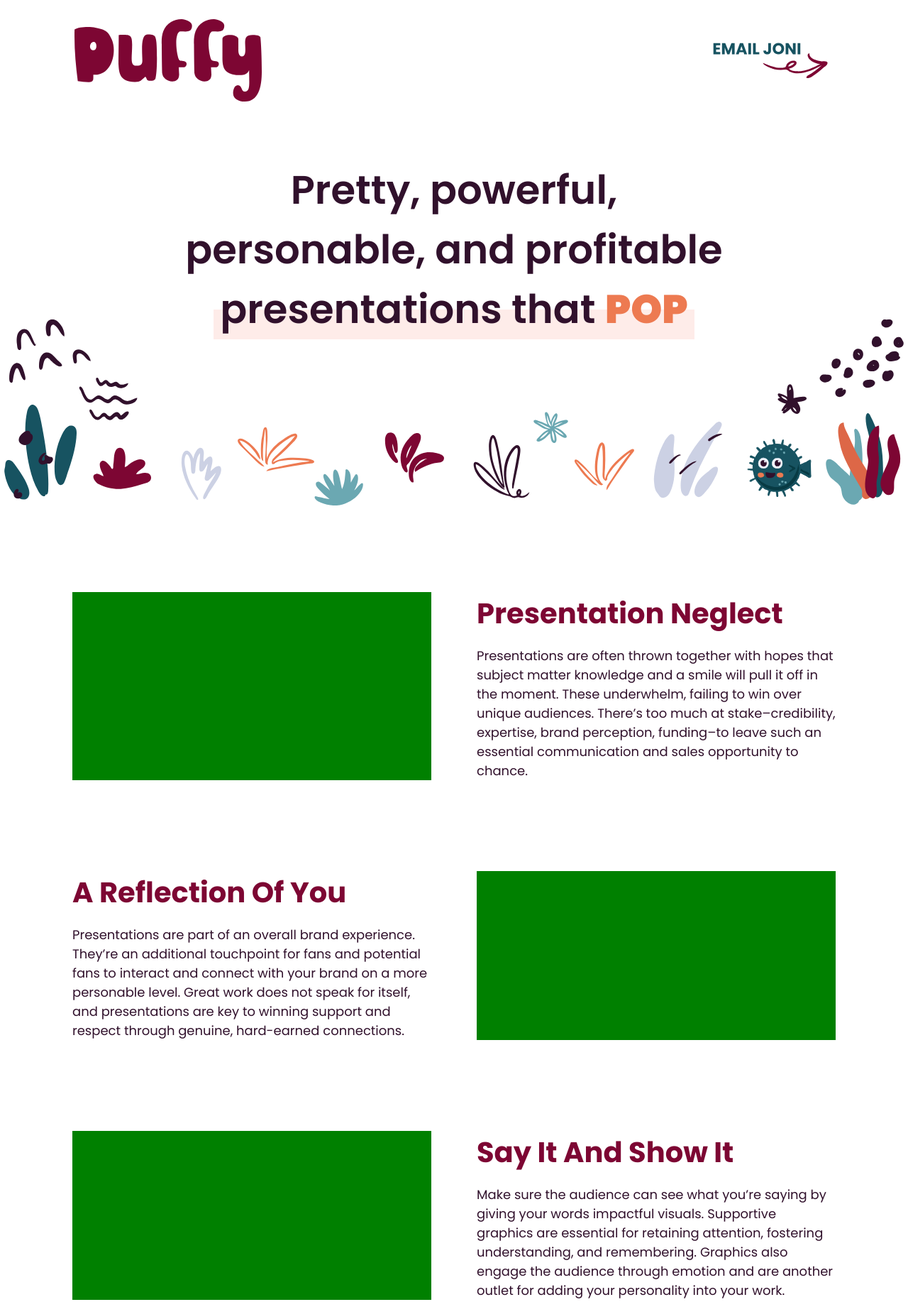
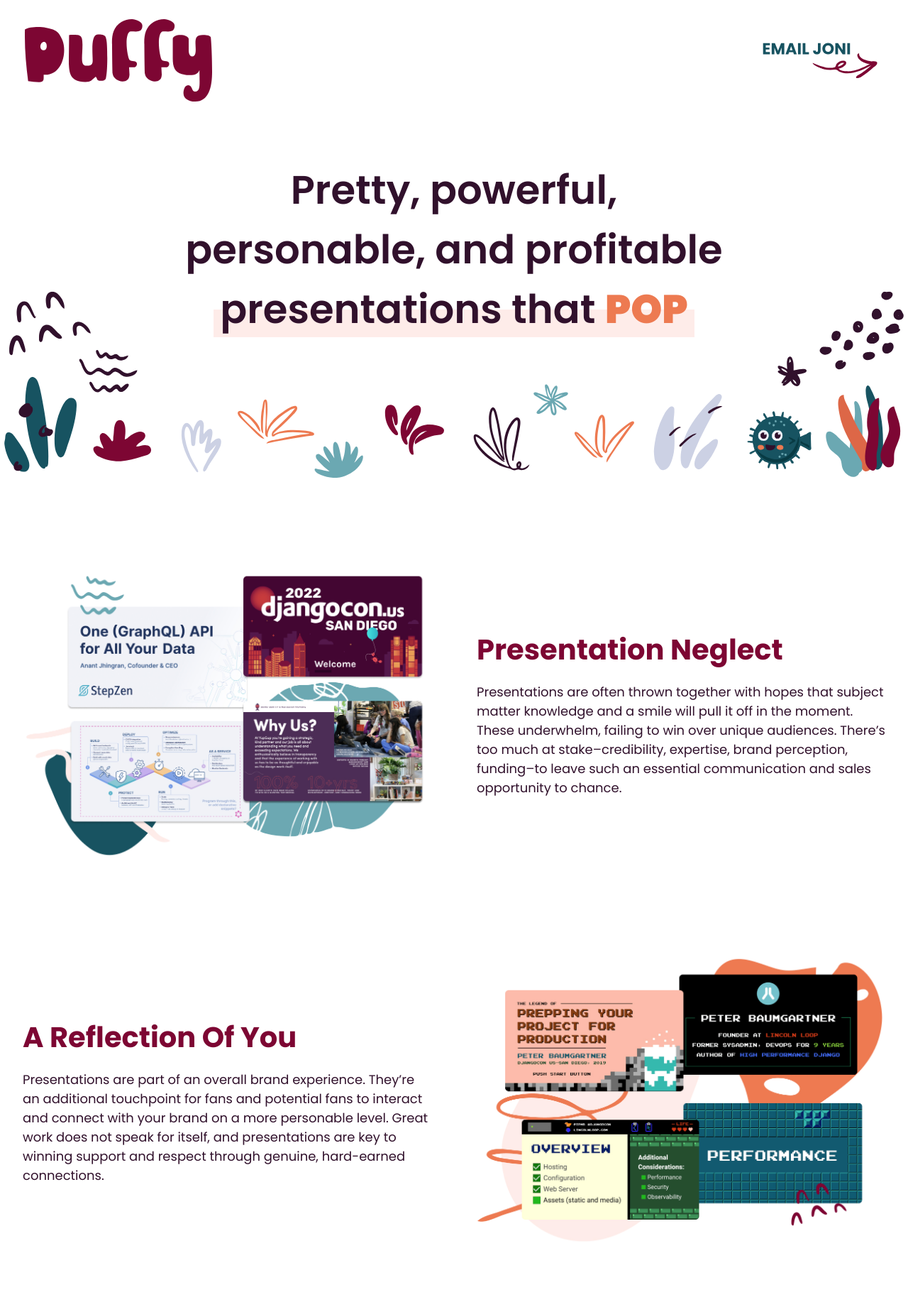
Before and after one commit to yupgup/puffy.design, a website built with Parcel: page index.html in a window 1280 px wide. Shown: the top 1834 px of the page at 71% size. Built offline with nearby package versions, Linux system fonts and the light colour scheme.

Commit message:
Adds responsive bits

```diff
--- a/index.html
+++ b/index.html
@@ -16,7 +16,7 @@
 <header class="site-header">
   <div class="container">
     <img src="images/logo.svg" alt="Puffy" />
-    <a href="mailto:joni@puffy.design" class="site-header-email-cta">Email Joni</a>
+    <a href="mailto:hello@puffy.design" class="site-header-email-cta">Email Joni</a>
   </div>
 </header>
 
@@ -30,9 +30,9 @@
 
   <div class="block sample-block">
     <div class="container">
-      <div class="sample-block-images">
-
-      </div>
+      <figure class="sample-block-images">
+        <img src="images/sample-1.jpg" alt="Sample 1" />
+      </figure>
 
       <section class="sample-block-content">
         <h2>Presentation Neglect</h2>
@@ -43,9 +43,9 @@
 
   <div class="block sample-block content-first">
     <div class="container">
-      <div class="sample-block-images">
-
-      </div>
+      <figure class="sample-block-images">
+        <img src="images/sample-2.jpg" alt="Sample 1" />
+      </figure>
 
       <section class="sample-block-content">
         <h2>A Reflection Of You</h2>
@@ -56,9 +56,9 @@
 
   <div class="block sample-block">
     <div class="container">
-      <div class="sample-block-images">
-
-      </div>
+      <figure class="sample-block-images">
+        <img src="images/sample-3.jpg" alt="Sample 1" />
+      </figure>
 
       <section class="sample-block-content">
         <h2>Say It And Show It</h2>
@@ -83,8 +83,10 @@
 
 <footer class="site-footer">
   <div class="container">
-    <h2 class="site-footer-heading">Let’s chat about your needs, timeline, and budget.</h2>
-    <a href="mailto:hello@puffy.design" class="site-footer-cta">hello@puffy.design</a>
+    <div class="site-footer-wrap">
+      <h2 class="site-footer-heading">Let’s chat about your needs, timeline, and budget.</h2>
+      <a href="mailto:hello@puffy.design" class="site-footer-cta">hello@puffy.design</a>
+    </div>
   </div>
 </footer>
 </div>
--- a/styles.css
+++ b/styles.css
@@ -82,7 +82,7 @@ body {
 }
 
 .highlight {
-  display: inline-block;
+  display: inline;
   padding-left: .25ch;
   padding-right: .25ch;
   background-image: linear-gradient(0deg, #FEECE9 50%, transparent 50%);
@@ -100,7 +100,7 @@ body {
 .container {
   margin-left: auto;
   margin-right: auto;
-  max-width: 1140px;
+  max-width: 1360px;
   padding-left: 2rem;
   padding-right: 2rem;
 }
@@ -161,14 +161,14 @@ p + p {
 .hero {
   margin-bottom: 3rem;
   padding-top: 4rem;
-  min-height: 35rem;
-  background-image: url(images/sea-plants.svg);
+  padding-bottom: clamp(4rem, 55vw, 50rem);
+  background-image: url(images/sea-plants-small.svg);
   background-position: bottom center;
   background-repeat: no-repeat;
   background-size: 100% auto;
 }
 
-.site-footer > .container {
+.site-footer-wrap {
   padding: 2rem 4rem;
   border-radius: 10px;
   background-color: #175361;
@@ -184,7 +184,7 @@ p + p {
 
 .site-footer-cta {
   position: relative;
-  font-size: 4rem;
+  font-size: 2.5rem;
   font-weight: 700;
   background: linear-gradient(93.95deg, #FEECE9 18.2%, #FFEFEA 84.38%);
   -webkit-background-clip: text;
@@ -231,9 +231,16 @@ p + p {
 
 
 @media (min-width: 768px) {
+  .hero {
+    padding-top: 4rem;
+    padding-bottom: clamp(4rem, 16vw, 25rem);
+    background-image: url(images/sea-plants.svg);
+  }
+
   .sample-block > .container {
     display: grid;
     grid-template-columns: 1fr 1fr;
+    align-items: center;
     gap: 4rem;
   }
 
@@ -244,4 +251,8 @@ p + p {
   .sample-block.content-first .sample-block-images {
     order: 1;
   }
+
+  .site-footer-cta {
+    font-size: 4rem;
+  }
 }
```
Also changed, not shown: images/sample-1.jpg (added), images/sample-2.jpg (added), images/sample-3.jpg (added), images/sea-plants-small.svg (added).
